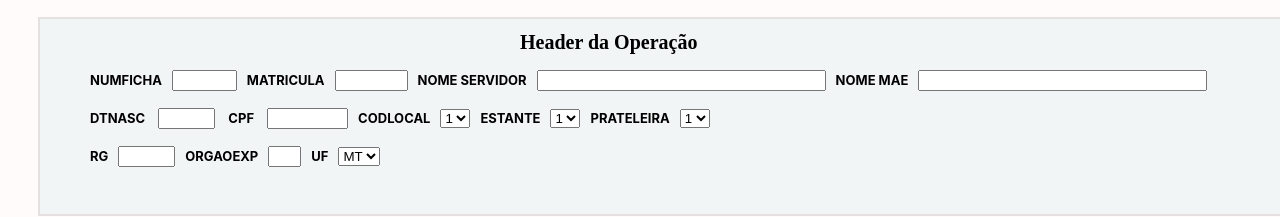
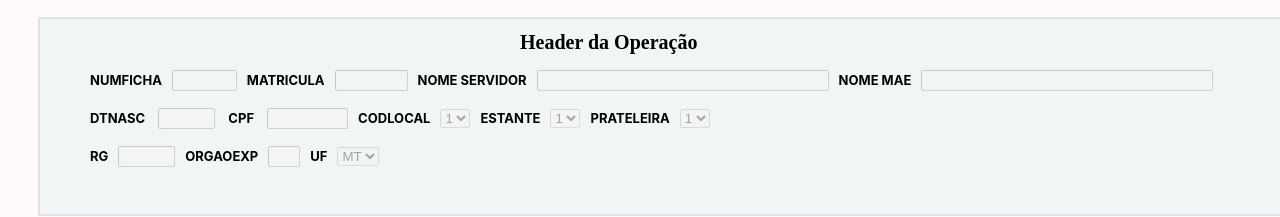
Before and after one commit to cpereiramt/sis_ficha_reactjs, a React (Create React App) app: page / in a window 1280 px wide. Shown: the part 296-513 px from the top of the page. Built offline with nearby package versions, Linux system fonts and the light colour scheme; no server answers.

Commit message:
Saving changes on form elements state

```diff
--- a/src/components/FormData.css
+++ b/src/components/FormData.css
@@ -62,5 +62,9 @@
     margin-left: 10px;
     font-size: 13px;
     font-weight: bold;
+}
+
+input {
+ font-weight: bold;
 
 }
--- a/src/components/FormData.jsx
+++ b/src/components/FormData.jsx
@@ -1,52 +1,102 @@
-import React, {useState } from 'react';
+import React, {useState, useEffect} from 'react';
 import './FormData.css';
 
 function FormData(props) {
 
     const {data } = props ;
     const [numFicha, setNumFicha] = useState();
+    const [matricula, setMatricula] = useState();
+    const [nomeServidor, setNomeServidor] = useState();
+    const [nomeMae, setNomeMae] = useState();
+    const [dtNasc, setDtNasc] = useState();
+    const [cpf, setCPF] = useState();
+    const [codLocal, setCodLocal] = useState();
+    const [rg, setRg] = useState();
+    const [orgaoExp, setOrgaoExp] = useState();
+    const [uf, setUf] = useState();
+
+    useEffect(() => {
+        setNumFicha(data.numficha);
+        setMatricula(data.matricula);
+        setNomeServidor(data.nomeservidor);
+        setNomeMae(data.nomemae);
+        setDtNasc(data.dtnasc);
+        setCPF(data.cpf);
+        setCodLocal(data.codlocal);
+        setRg(data.rg);
+        setOrgaoExp(data.orgaoexp);
+        setUf(data.uf);
+    }, [data])
+
     const changeNumFichaInput = (event) => {
         setNumFicha(event.target.value);
     }
+    const changeMatriculaInput = (event) => {
+        setMatricula(event.target.value);
+    }
+    const changeNomeServidorInput = (event) => {
+        setNomeServidor(event.target.value);
+    }
+    const changeNomeMae = (event) => {
+        setNomeMae(event.target.value);
+    }
+    const changeDtNascInput = (event) => {
+        setDtNasc(event.target.value);
+    }
+    const changeCPFInput = (event) => {
+        setCPF(event.target.value);
+    }
+    const changeCodLocalSelect = (event) => {
+        setCodLocal(event.target.value);
+    }
+    const changeRgInput = (event) => {
+        setRg(event.target.value);
+    }
+    const changeOrgaoExpInput = (event) => {
+        setOrgaoExp(event.target.value);
+    }
+    const changesetUfSelect = (event) => {
+        setUf(event.target.value);
+    }
+
     return (
            <div id="form_id">
-            {console.log(props.data)}
            <div className="row1">
                <h1 id="header_form">Header da Operação </h1>
                <label htmlFor="NUMFICHA">NUMFICHA</label>
-               <input type="text" name="NUMFICHA" value={data.matricula} onchange={changeNumFichaInput} size="5"/>
+               <input type="text" name="NUMFICHA" value={numFicha} disabled onChange={changeNumFichaInput} size="5"/>
                <label htmlFor="MATRICULA">MATRICULA</label>
-               <input type="text" name="MATRICULA" size="6" value={data.matricula}/>
+               <input type="text" name="MATRICULA" size="6" value={matricula} disabled onChange={changeMatriculaInput} />
                <label htmlFor="NOMESERVIDOR">NOME SERVIDOR</label>
-               <input type="text" name="NOMESERVIDOR" size="33" value={data.nomeservidor}/>
+               <input type="text" name="NOMESERVIDOR" size="33" value={nomeServidor} disabled onChange={changeNomeServidorInput} />
                <label htmlFor="NOMEMAE">NOME MAE</label>
-               <input type="text" name="NOMEMAE" size="33" value={data.nomemae}/>
+               <input type="text" name="NOMEMAE" size="33" value={nomeMae} disabled onChange={changeNomeMae} />
            </div>
            <div className="row2">
                <label htmlFor="DTNASC"> DTNASC </label>
-               <input type="text" name="DTNASC" size="4" value={data.dtnasc}/>
+               <input type="text" name="DTNASC" size="4"  value={dtNasc} disabled onChange={changeDtNascInput} />
                <label htmlFor="CPF"> CPF </label>
-               <input type="text" name="CPF" size="7" value={data.cpf}/>
+               <input type="text" name="CPF" size="7" value={cpf} disabled onChange={changeCPFInput} />
                <label htmlFor="CODLOCAL">CODLOCAL</label>
-               <select name="CODLOCAL">
+               <select name="CODLOCAL" value={codLocal} disabled onChange={changeCodLocalSelect}  >
                 <option value="1">1</option>
                 </select>
                 <label htmlFor="ESTANTE">ESTANTE</label>
-                <select name="ESTANTE">
+                <select name="ESTANTE" disabled>
                 <option value="1">1</option>
                 </select>
                 <label htmlFor="PRATELEIRA">PRATELEIRA</label>
-                <select name="PRATELEIRA">
+                <select name="PRATELEIRA" disabled>
                 <option value="1">1</option>
                 </select>
            </div>
            <div className="row3">
            <label htmlFor="RG">RG</label>
-               <input type="text" size="4" value={data.rg}/>
+               <input type="text" size="4" value={rg} disabled onChange={changeRgInput} />
                <label htmlFor="ORGAOEXP" >ORGAOEXP</label>
-               <input type="text" size="1" value={data.orgaoexp}/>
-           <label htmlFor="UF">UF</label>
-                <select name="UF">
+               <input type="text" size="1" value={orgaoExp} disabled onChange={changeOrgaoExpInput} />
+           <label htmlFor="UF" >UF</label>
+                <select name="UF" value={uf} disabled onChange={changesetUfSelect} >
                 <option value="MT"> MT </option>
                 </select>
            </div>
```
